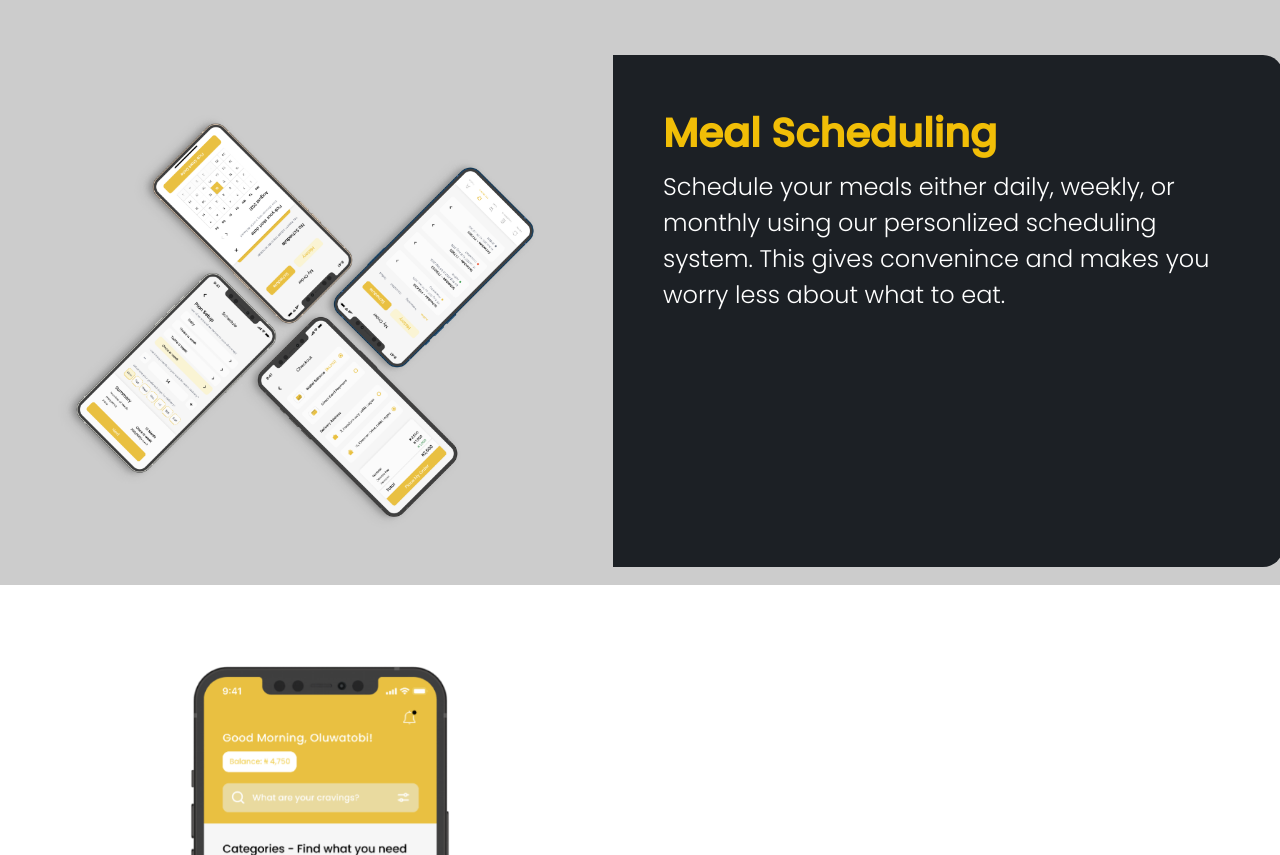
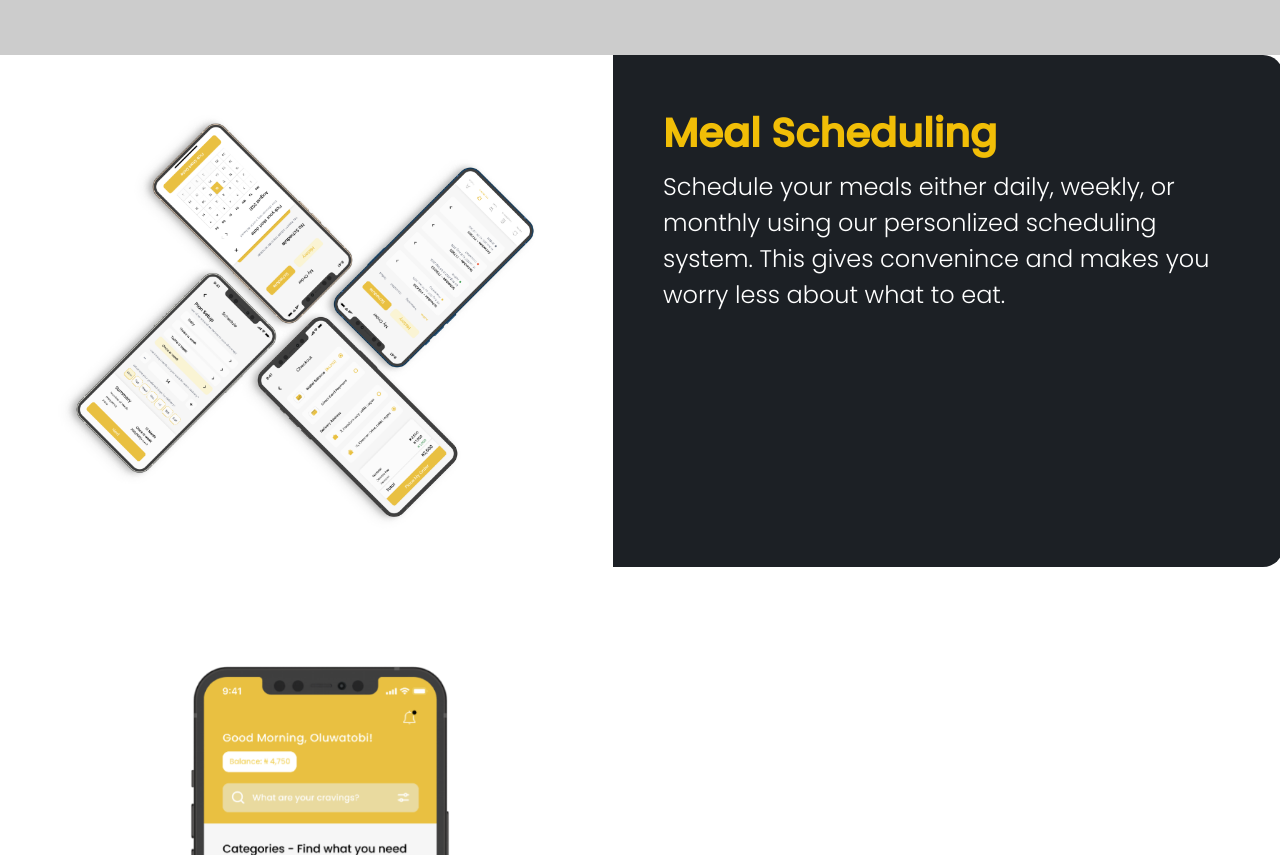
Before and after one commit to destiny2222/thefoodtribe, a plain HTML site: page index.html in a window 1280 px wide. Shown: the part 2530-3385 px from the top of the page. Drawn offline with Linux system fonts and the light colour scheme.

Commit message:
first commit

```diff
--- a/index.html
+++ b/index.html
@@ -269,7 +269,7 @@
 
 
         <!-- Meal Scheduling  -->
-           <section class="section">
+           <section class="">
             <!-- <div class="container"> -->
                 <div class="row-grid" data-aos="fade-left" data-aos-duration="1000" data-aos-once="true">
                     <div >
```
